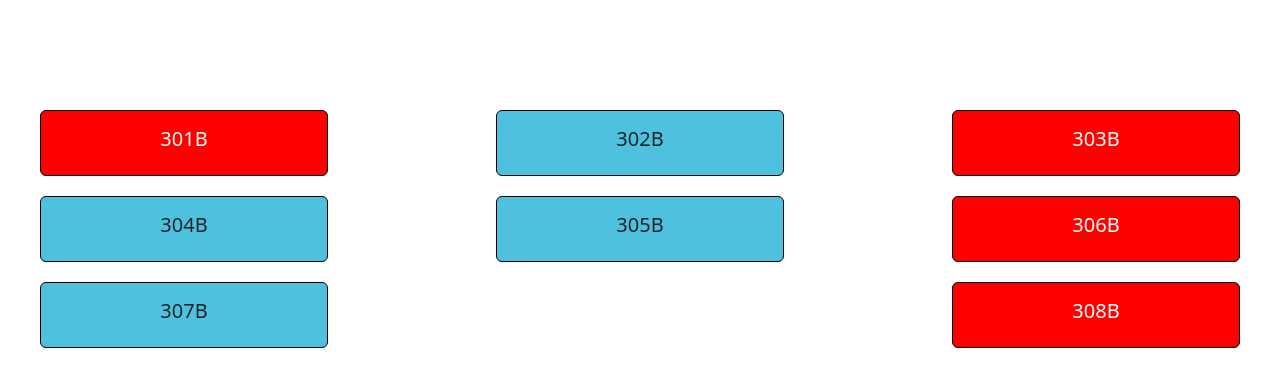
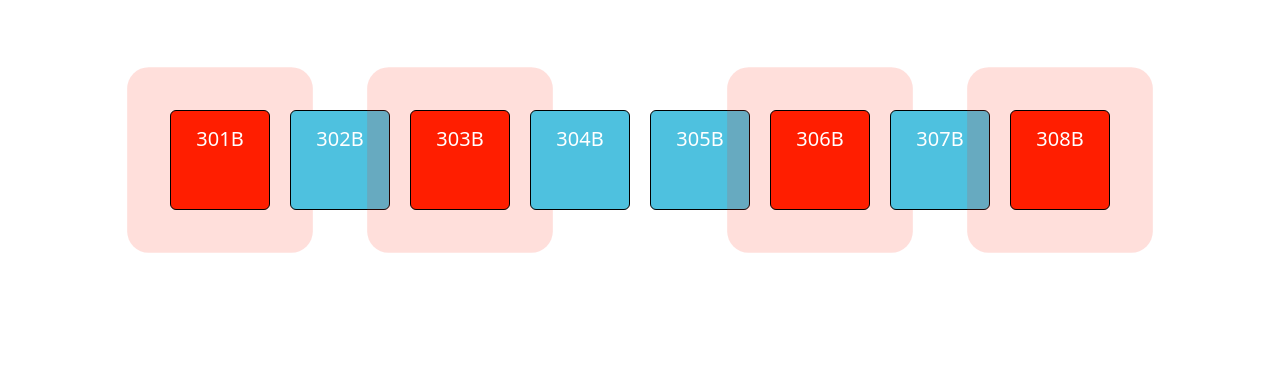
Before and after one commit to gabriel-senac/front_portal_emergencia, an Angular app: page / in a window 1280 px wide. Shown: the top 386 px of the page. Built offline with nearby package versions, Linux system fonts and the light colour scheme; no server answers.

Commit message:
pulse red rooms

```diff
--- a/angular.json
+++ b/angular.json
@@ -101,5 +101,8 @@
         }
       }
     }
+  },
+  "cli": {
+    "analytics": false
   }
 }
--- a/package.json
+++ b/package.json
@@ -25,7 +25,7 @@
   },
   "devDependencies": {
     "@angular-devkit/build-angular": "^16.2.6",
-    "@angular/cli": "^16.2.6",
+    "@angular/cli": "^16.2.8",
     "@angular/compiler-cli": "^16.2.0",
     "@types/jasmine": "~4.3.0",
     "jasmine-core": "~4.6.0",
--- a/src/app/painel/painel.component.html
+++ b/src/app/painel/painel.component.html
@@ -1,5 +1,5 @@
-<div class="d-flex flex-wrap margin card-container">
-  <div class="card estiloCard" *ngFor="let sala of salas" [ngClass]="{'verdadeEmergencia': sala.emergencia === true, 'naoVerdadeEmergencia' : sala.emergencia === false }">
+<div class="d-flex flex-wrap margin card-container col-9 mx-auto">
+  <div class="card estiloCard pulse"  *ngFor="let sala of salas" [ngClass]="{'pulse': sala.emergencia === true, 'noPulse' : sala.emergencia === false }">
     <div class="card-body">
       <h5 class="card-title centerText">{{sala.numSala}}</h5>
     </div>
--- a/src/app/painel/painel.component.scss
+++ b/src/app/painel/painel.component.scss
@@ -28,11 +28,44 @@
 }
 
 
-.verdadeEmergencia{
-  background-color: red;
-  color: white;
+// .verdadeEmergencia{
+//   background-color: red;
+//   color: white;
+// }
+
+// .naoVerdadeEmergencia{
+//     background-color: #4EC1DF;
+// }
+
+
+.noPulse {
+    height: 100px;
+    width: 100px;
+    background:  #4EC1DF;
+    display: flex;
+    justify-content: center;
+    align-items: center;
+    color: white;
 }
 
-.naoVerdadeEmergencia{
-    background-color: #4EC1DF;
+.pulse {
+    height: 100px;
+    width: 100px;
+    background:  rgba(255, 30, 0, 1);
+    display: flex;
+    justify-content: center;
+    align-items: center;
+    color: white;
+    animation: pulse 0.7s linear infinite reverse;
 }
+
+@keyframes pulse {
+    0% {
+        box-shadow: 0 0 0 0 rgba(255, 30, 0, 1);
+    }
+
+    100% {
+        box-shadow: 0 0 0 50px rgba(255, 30, 0, 0);
+    }
+
+}
--- a/src/app/painel/painel.component.ts
+++ b/src/app/painel/painel.component.ts
@@ -16,7 +16,8 @@ export class PainelComponent implements OnInit {
   {numSala: '305B', emergencia: false},
   {numSala: '306B', emergencia: true},
   {numSala: '307B', emergencia: false},
-  {numSala: '308B', emergencia: true}
+  {numSala: '308B', emergencia: true},
+
 ];
 
 
--- /dev/null
+++ b/src/app/painel/pulse.html
@@ -0,0 +1,48 @@
+<html lang="en">
+
+<head>
+    <meta charset="UTF-8">
+    <meta http-equiv="X-UA-Compatible" content="IE=edge">
+    <meta name="viewport" content="width=device-width, initial-scale=1.0">
+    <title>Document</title>
+    <style>
+        body {
+            display: flex;
+            justify-content: center;
+            align-items: center;
+            height: 100vh;
+            margin: 0;
+        }
+
+        .pulse {
+            height: 100px;
+            width: 100px;
+            background:  rgba(255, 30, 0, 1);
+            display: flex;
+            justify-content: center;
+            align-items: center;
+            color: white;
+            animation: pulse 0.7s linear infinite reverse;
+        }
+
+        @keyframes pulse {
+            0% {
+                box-shadow: 0 0 0 0 rgba(255, 30, 0, 1);
+            }
+
+            100% {
+                box-shadow: 0 0 0 50px rgba(255, 30, 0, 0);
+            }
+
+        }
+
+    </style>
+</head>
+
+<body>
+    <div class="pulse">
+        Sala 303 B
+    </div>
+</body>
+
+</html>
```
Also changed, not shown: 2 other files (tests, documents, lock files or other folders).
